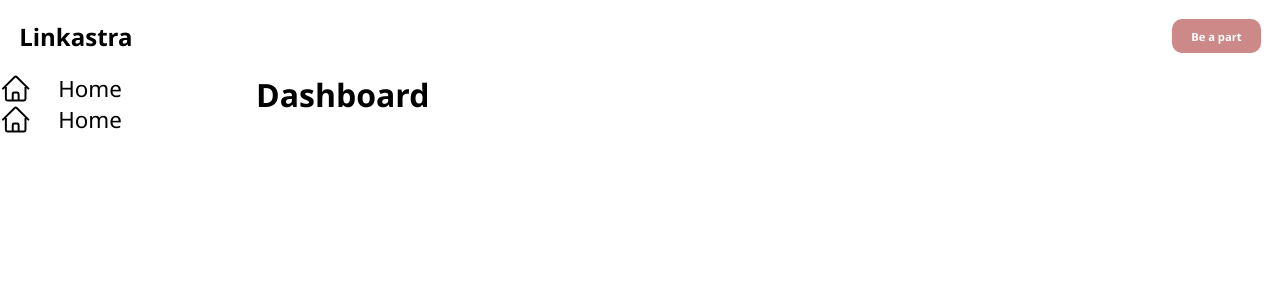
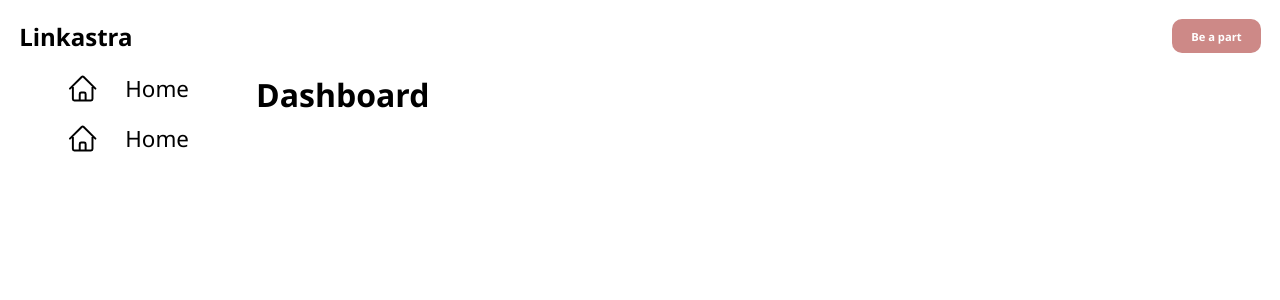
Before and after one commit to Dimple53/Linkastra, a Next.js app in the folder frontend/: page /dashboard in a window 1280 px wide. Shown: the top 300 px of the page. Built offline with nearby package versions, Linux system fonts and the light colour scheme; no server answers; sample sign-in values are in the browser's storage.

Commit message:
updated layout for dashboard

```diff
--- a/frontend/src/layout/dashboardLayout/styles.module.css
+++ b/frontend/src/layout/dashboardLayout/styles.module.css
@@ -14,6 +14,9 @@
 .homeContainer__leftBar{
   display: flex;
   flex-direction: column;
+  align-items: center;
+
+  gap: 1.2em;
 }
 
 .sideBarOption{
@@ -25,5 +28,5 @@
 }
 
 .sideBarOption >  svg{
-  max-height: 1.4em;
+ height: 1.4em;
 }
```
